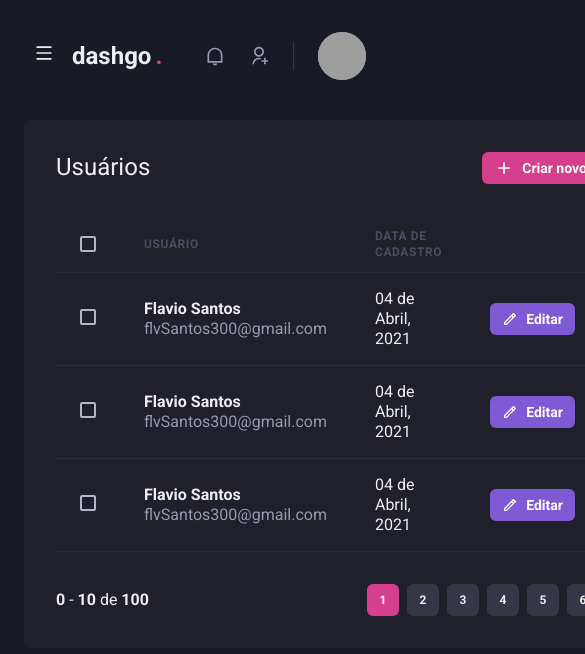
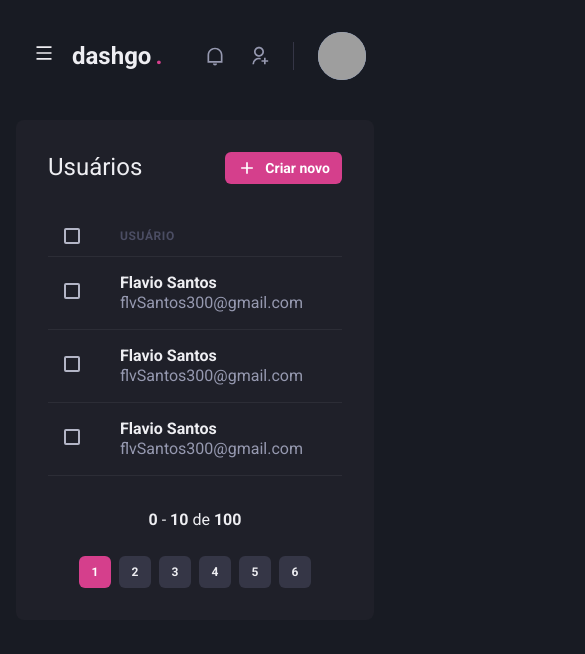
Before and after one commit to flvSantos15/dashGo, a Next.js app: page /users in a window 390 px wide. Shown: the top 654 px of the page, 585 px wide, since content can reach past the window. Built offline with nearby package versions, Linux system fonts and the light colour scheme; grey boxes are pictures that could not be loaded.

Commit message:
listagem responsiva

```diff
--- a/src/components/Pagination/index.tsx
+++ b/src/components/Pagination/index.tsx
@@ -4,7 +4,7 @@
 export default function Pagination(){
   return (
     <Stack
-      direction='row'
+      direction={['column', 'row']}
       mt='8'
       justify='space-between'
       align='center'
--- a/src/pages/users/index.tsx
+++ b/src/pages/users/index.tsx
@@ -11,7 +11,8 @@
    Checkbox,
    Tbody,
    Td,
-   Text
+   Text,
+   useBreakpointValue,
   } from "@chakra-ui/react";
 import { RiAddLine, RiPencilLine } from "react-icons/ri";
 
@@ -20,11 +21,15 @@
 import { Sidebar } from "../../components/Sidebar";
 
 export default function UsersList(){
+  const isWideVersion = useBreakpointValue({
+    base: false,
+    lg: true,
+  })
   return(
     <Box>
       <Header/>
 
-      <Flex w='100%' my='6' maxWidth={1480} mx='auto' px='6'>
+      <Flex w='100%' my='6' maxWidth={1480} mx='auto' px={['4', '4', '6']}>
         <Sidebar/>
 
         <Box flex='1' borderRadius={8} bg='gray.800' p='8'>
@@ -39,17 +44,20 @@
           <Table colorScheme='whiteAlpha'>
             <Thead>
               <Tr>
-                <Th px='6' color='gray.300' width='8'>
+                <Th px={['4', '4', '6']} color='gray.300' width='8'>
                   <Checkbox colorScheme='pink' />
                 </Th>
+
                 <Th>Usuário</Th>
-                <Th>Data de cadastro</Th>
-                <Th width='8'></Th>
+
+                { isWideVersion && <Th>Data de cadastro</Th>}
+
+
               </Tr>
             </Thead>
             <Tbody>
               <Tr>
-                <Td px='6'>
+                <Td px={['4', '4', '6']}>
                   <Checkbox colorScheme='pink' />
                 </Td>
                 <Td>
@@ -58,17 +66,13 @@
                     <Text fontWeight='sm' color='gray.300'>flvSantos300@gmail.com</Text>
                   </Box>
                 </Td>
-                <Td>04 de Abril,  2021</Td>
-                <Td>
-                  <Button as='a' size='sm' fontSize='sm' colorScheme='purple' leftIcon={<Icon as={RiPencilLine} fontSize='16'/>} >
-                    Editar
-                  </Button>
-                </Td>
+                { isWideVersion && <Td>04 de Abril,  2021</Td>}
+
               </Tr>
             </Tbody>
             <Tbody>
               <Tr>
-                <Td px='6'>
+                <Td px={['4', '4', '6']}>
                   <Checkbox colorScheme='pink' />
                 </Td>
                 <Td>
@@ -77,17 +81,13 @@
                     <Text fontWeight='sm' color='gray.300'>flvSantos300@gmail.com</Text>
                   </Box>
                 </Td>
-                <Td>04 de Abril,  2021</Td>
-                <Td>
-                  <Button as='a' size='sm' fontSize='sm' colorScheme='purple' leftIcon={<Icon as={RiPencilLine} fontSize='16'/>} >
-                    Editar
-                  </Button>
-                </Td>
+                { isWideVersion && <Td>04 de Abril,  2021</Td>}
+
               </Tr>
             </Tbody>
             <Tbody>
               <Tr>
-                <Td px='6'>
+                <Td px={['4', '4', '6']}>
                   <Checkbox colorScheme='pink' />
                 </Td>
                 <Td>
@@ -96,12 +96,8 @@
                     <Text fontWeight='sm' color='gray.300'>flvSantos300@gmail.com</Text>
                   </Box>
                 </Td>
-                <Td>04 de Abril,  2021</Td>
-                <Td>
-                  <Button as='a' size='sm' fontSize='sm' colorScheme='purple' leftIcon={<Icon as={RiPencilLine} fontSize='16'/>} >
-                    Editar
-                  </Button>
-                </Td>
+                { isWideVersion && <Td>04 de Abril,  2021</Td>}
+
               </Tr>
             </Tbody>
           </Table>
```
